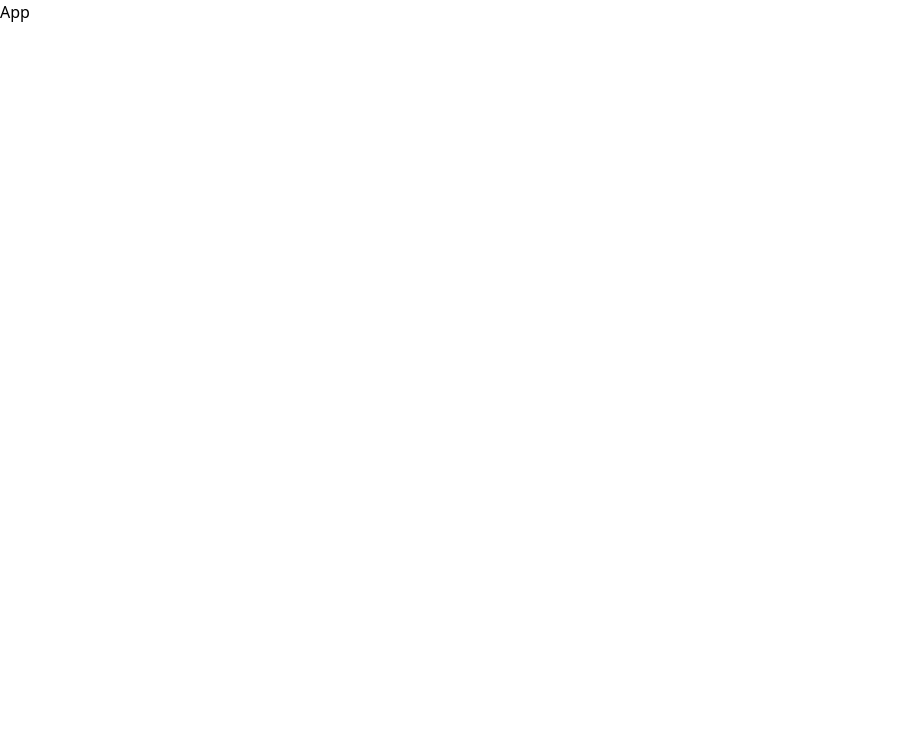
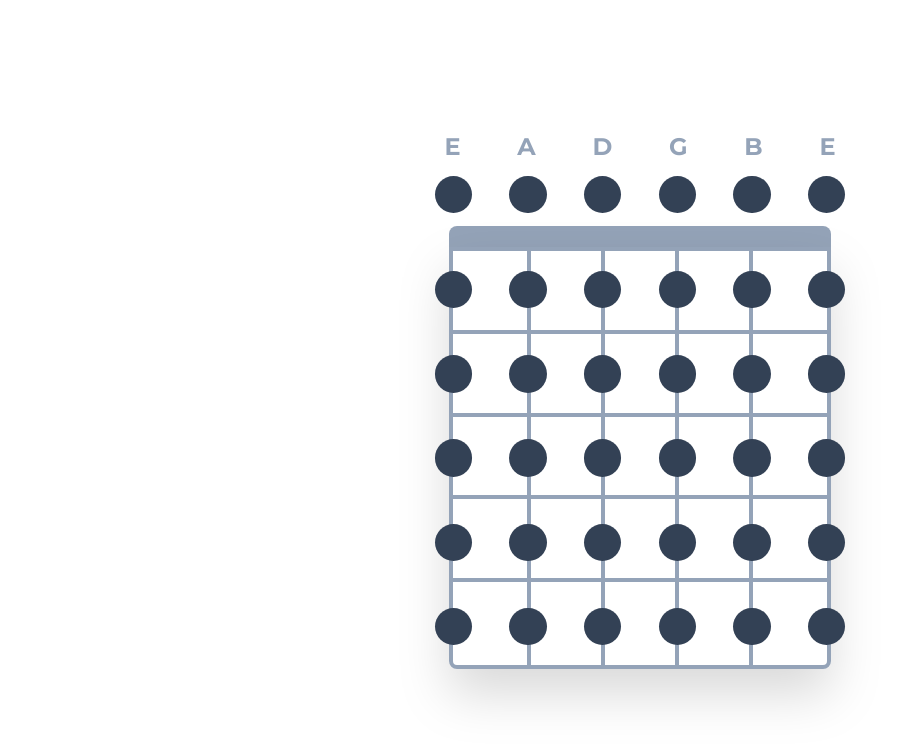
Before and after one commit to jandrerivera/gtr-diagram, a React (Vite) app: page / in a window 1280 px wide. Shown: the top 744 px of the page, without its empty margins (0-908 px from the left). Built offline with nearby package versions, Linux system fonts and the light colour scheme.

Commit message:
Basic css layout

```diff
--- a/index.html
+++ b/index.html
@@ -4,6 +4,14 @@
     <meta charset="UTF-8" />
     <link rel="icon" type="image/svg+xml" href="/src/favicon.svg" />
     <meta name="viewport" content="width=device-width, initial-scale=1.0" />
+
+    <link rel="preconnect" href="https://fonts.googleapis.com" />
+    <link rel="preconnect" href="https://fonts.gstatic.com" crossorigin />
+    <link
+      href="https://fonts.googleapis.com/css2?family=Montserrat:ital,wght@0,400;0,700;1,400;1,700&display=swap"
+      rel="stylesheet"
+    />
+
     <title>Vite App</title>
   </head>
   <body>
--- a/src/App.tsx
+++ b/src/App.tsx
@@ -1,7 +1,18 @@
+import ChordDiagram from './components/chordDiagram';
+
 import './index.css';
 
 function App() {
-  return <div className='bg-white'>App</div>;
+  return (
+    <div
+      className={`
+        flex justify-center items-center overflow-auto
+        w-screen h-screen p-4
+      `}
+    >
+      <ChordDiagram />
+    </div>
+  );
 }
 
 export default App;
--- /dev/null
+++ b/src/components/ChordDiagram.tsx
@@ -0,0 +1,18 @@
+import TuningDisplay from './TuningDisplay';
+import NoteOverlay from './NoteOverlay';
+
+const ChordDiagram = () => {
+  return (
+    <div
+      className={`
+
+        w-full max-w-md aspect-[100/120] rounded-lg
+        flex flex-col justify-start items-stretch
+      `}
+    >
+      <TuningDisplay />
+      <NoteOverlay />
+    </div>
+  );
+};
+export default ChordDiagram;
--- /dev/null
+++ b/src/components/Circle.tsx
@@ -0,0 +1,17 @@
+interface CircleProps {
+  label?: String;
+}
+
+const Circle: React.FC<CircleProps> = ({ label = '' }) => {
+  return (
+    <div
+      className={`
+        rounded-full bg-slate-700 aspect-square w-1/2
+        flex justify-center items-center text-2xl font-bold text-white
+      `}
+    >
+      {label}
+    </div>
+  );
+};
+export default Circle;
--- /dev/null
+++ b/src/components/Fret.tsx
@@ -0,0 +1,10 @@
+const Fret = () => {
+  return (
+    <div
+      className={`
+        w-full bg-slate-400 h-1
+      `}
+    />
+  );
+};
+export default Fret;
--- /dev/null
+++ b/src/components/Fretboard.tsx
@@ -0,0 +1,31 @@
+import Strings from './Strings';
+import Frets from './Frets';
+
+type FretboardProps = {
+  frets: number;
+  strings: number;
+};
+
+const Fretboard: React.FC<FretboardProps> = ({ frets, strings }) => {
+  return (
+    <div
+      className={`
+          pointer-events-none
+          rounded-b-lg relative z-0 -mx-1
+          bg-white drop-shadow-2xl
+          flex flex-col justify-center
+          border-4 border-slate-400
+        `}
+      style={{
+        gridRow: '3/8',
+        gridColumn: '2/12',
+      }}
+    >
+      <div className='grow relative z-0'>
+        <Strings strings={strings} />
+        <Frets frets={frets} />
+      </div>
+    </div>
+  );
+};
+export default Fretboard;
--- /dev/null
+++ b/src/components/Frets.tsx
@@ -0,0 +1,29 @@
+type FretsProps = {
+  frets: number;
+};
+
+const Frets: React.FC<FretsProps> = ({ frets }) => {
+  return (
+    <div
+      className={`
+        w-full h-full
+        grid grid-rows-5 items-end
+      `}
+    >
+      {[...Array(frets - 1)].map((_, key) => (
+        <Fret key={key} />
+      ))}
+    </div>
+  );
+};
+export default Frets;
+
+const Fret = () => {
+  return (
+    <div
+      className={`
+        w-full bg-slate-400 h-1
+      `}
+    />
+  );
+};
--- /dev/null
+++ b/src/components/NoteOverlay.tsx
@@ -0,0 +1,62 @@
+import Circle from './Circle';
+import Nut from './Nut';
+import Fretboard from './Fretboard';
+
+type NoteOverlayProps = {
+  frets: number;
+  strings: number;
+};
+
+const NoteOverlay = () => {
+  const config = {
+    noOfFrets: 5,
+    noOfStrings: 6,
+  };
+
+  return (
+    <div
+      className={`
+        grow
+        grid grid-cols-12 relative z-10 grid-flow-col
+      `}
+      style={{
+        gridTemplateRows: '3fr 1fr repeat(5, minmax(0, 4fr))',
+      }}
+    >
+      <Nut style={{ gridArea: '2/2/2/12' }} />
+      <Fretboard strings={config.noOfStrings} frets={config.noOfFrets} />
+      {[...Array(config.noOfStrings)].map((_, i) => (
+        <NoteOverlayCol key={i} fretsCount={config.noOfFrets + 1} currentString={i} />
+      ))}
+    </div>
+  );
+};
+export default NoteOverlay;
+
+interface NoteOverlayColProps {
+  fretsCount: number;
+  currentString: number;
+}
+
+const NoteOverlayCol: React.FC<NoteOverlayColProps> = ({ fretsCount, currentString }) => {
+  const columnPos = currentString * 2; //we use two columns per string...
+
+  return (
+    <>
+      {[...Array(fretsCount)].map((_, fretPos) => (
+        <div
+          key={fretPos}
+          className='relative z-10 h-full w-full flex justify-center items-center'
+          style={{
+            gridRow: fretPos >= 1 ? fretPos + 2 : fretPos + 1,
+            gridColumn: `${columnPos + 1}/${columnPos + 3}`,
+          }}
+        >
+          <Circle
+          // label={`${currentString * fretsCount + fretPos}`}
+          />
+        </div>
+      ))}
+    </>
+  );
+};
--- /dev/null
+++ b/src/components/Nut.tsx
@@ -0,0 +1,14 @@
+import React from 'react';
+
+const Nut: React.FC<React.HTMLAttributes<HTMLDivElement>> = ({ style }) => {
+  return (
+    <div
+      style={style}
+      className={`
+          relative z-0 pointer-events-none
+         bg-slate-400 rounded-t-lg -mx-1
+      `}
+    />
+  );
+};
+export default Nut;
--- /dev/null
+++ b/src/components/Strings.tsx
@@ -0,0 +1,38 @@
+type StringsProps = {
+  strings: number;
+};
+
+const Strings: React.FC<StringsProps> = ({ strings }) => {
+  return (
+    <div
+      className={`
+        absolute inset-0
+        flex flex-row justify-between
+      `}
+      // grid grid-cols-5 grid-rows-1 items-end
+    >
+      {[...Array(strings)].map((_, i) => (
+        <String key={i} i={i} />
+      ))}
+    </div>
+  );
+};
+export default Strings;
+
+type StringProps = {
+  i: number;
+};
+
+const String: React.FC<StringProps> = ({ i }) => {
+  const opacity = i === 5 || i === 0 ? 'opacity-0' : '';
+
+  return (
+    <div
+      className={`
+        ${opacity}
+        h-full bg-slate-400 w-1
+        justify-self-center
+      `}
+    />
+  );
+};
--- /dev/null
+++ b/src/components/TuningDisplay.tsx
@@ -0,0 +1,22 @@
+const TuningDisplay = () => {
+  const tuning = ['E', 'A', 'D', 'G', 'B', 'E'];
+  return (
+    <ul
+      className={`
+        flex flex-row justify-around
+      `}
+    >
+      {tuning.map((note, key) => (
+        <li
+          key={key}
+          className={`
+          text-center text-2xl text-slate-400 font-bold
+        `}
+        >
+          {note}
+        </li>
+      ))}
+    </ul>
+  );
+};
+export default TuningDisplay;
--- a/tailwind.config.js
+++ b/tailwind.config.js
@@ -1,7 +1,14 @@
 module.exports = {
   content: ['./index.html', './src/**/*.{vue,js,ts,jsx,tsx}'],
   theme: {
-    extend: {},
+    fontFamily: {
+      sans: ['Montserrat', 'sans-serif'],
+    },
+    extend: {
+      gridTemplateColumns: {
+        12: 'repeat(12, minmax(0, 1fr))',
+      },
+    },
   },
   plugins: [],
 };
```
